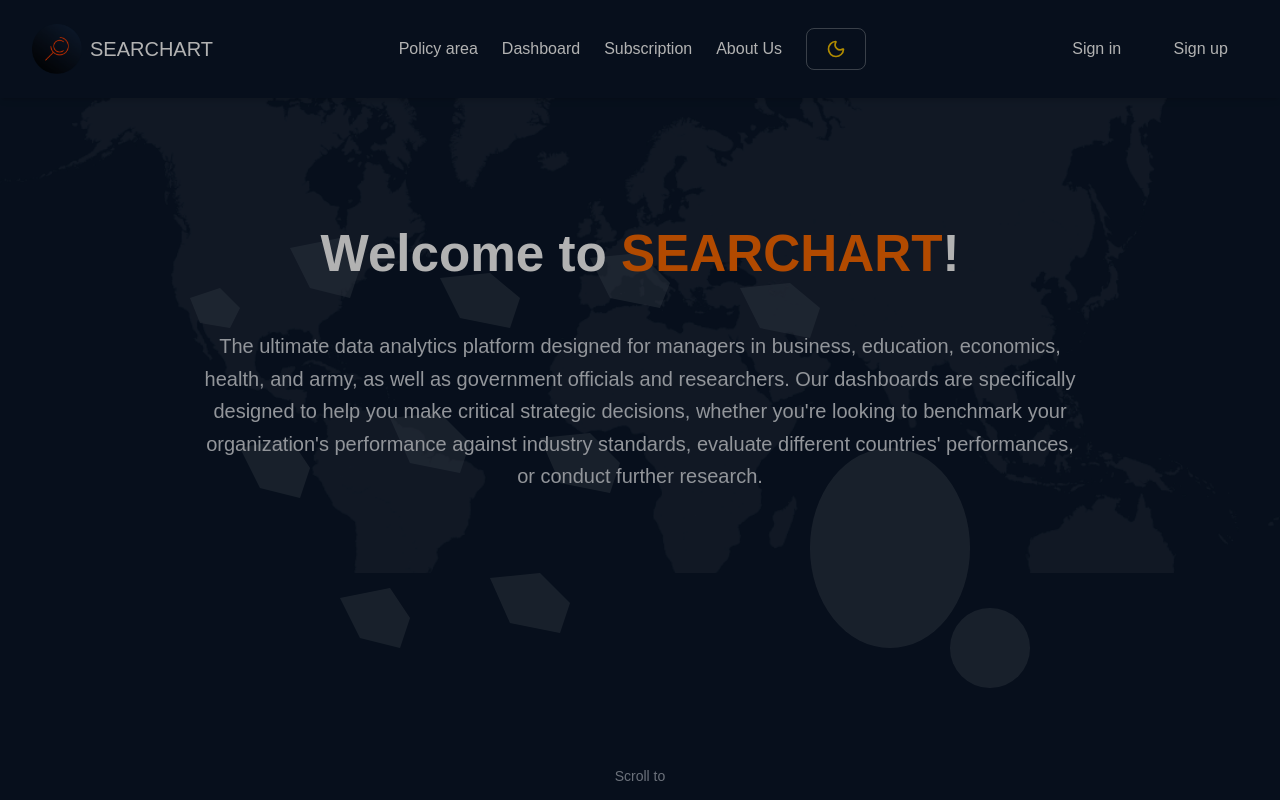
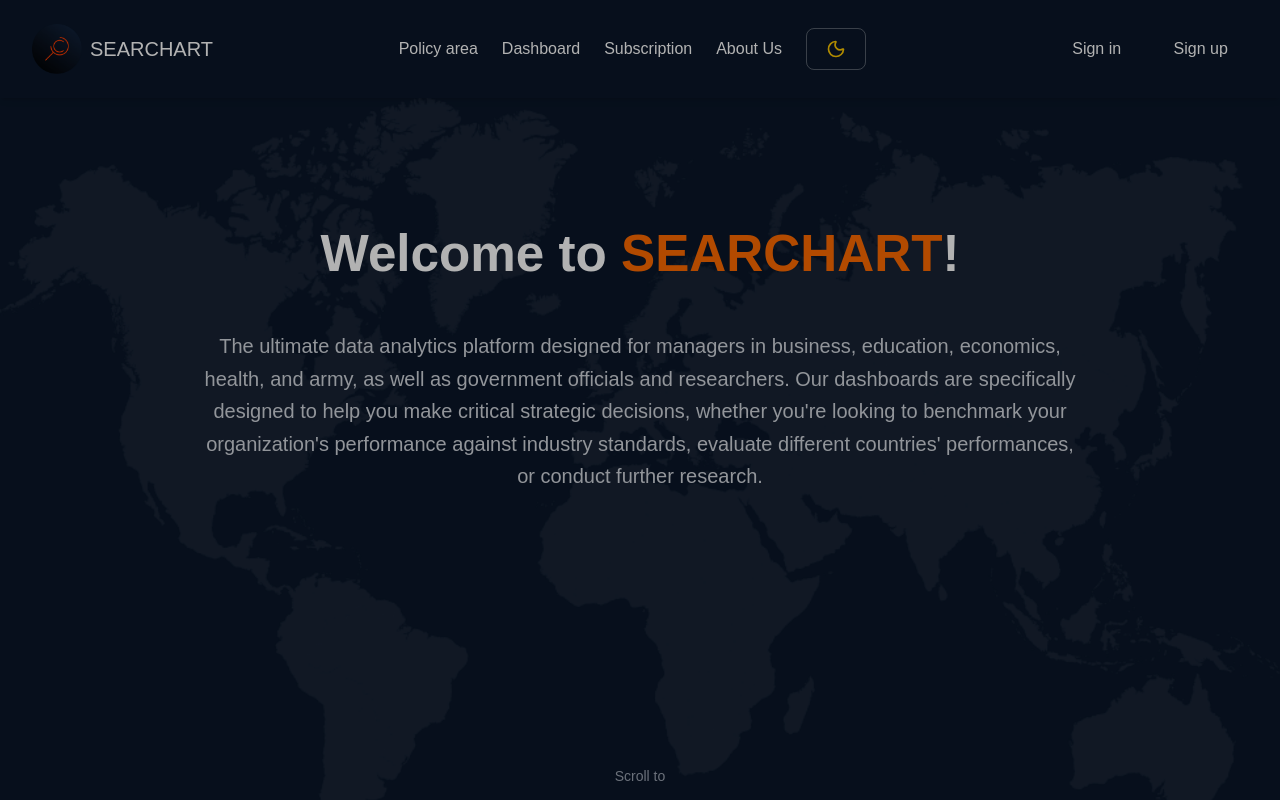
Before and after one commit to IlahinTalibov/SearchChart, a React (Vite) app: page /landing in a window 1280 px wide. Shown: the top 800 px of the page. Built offline with nearby package versions, Linux system fonts and the light colour scheme.

Commit message:
nhgvfceroitpmnokprgtxvg

```diff
--- a/src/pages/LandingPage.tsx
+++ b/src/pages/LandingPage.tsx
@@ -100,34 +100,17 @@ const SearchArtLanding = () => {
       </div>
 
       {/* Hero Section */}
-      <div className="min-h-screen relative overflow-hidden">
-        {/* World Map Background */}
-        <div className="absolute inset-0 opacity-10">
-          <svg className="w-full h-full" viewBox="0 0 1200 800" xmlns="http://www.w3.org/2000/svg">
-            <g fill="currentColor">
-              <path d="M150,200 L180,190 L200,210 L190,230 L160,225 Z" />
-              <path d="M250,150 L300,140 L320,170 L310,200 L270,190 Z" />
-              <path d="M400,180 L450,175 L480,200 L470,230 L420,220 Z" />
-              <path d="M550,160 L600,155 L630,185 L620,210 L570,200 Z" />
-              <path d="M700,190 L750,185 L780,210 L770,240 L720,230 Z" />
-              <path d="M200,350 L250,340 L270,370 L260,400 L220,390 Z" />
-              <path d="M350,320 L400,315 L430,345 L420,375 L370,365 Z" />
-              <path d="M500,340 L550,335 L580,365 L570,395 L520,385 Z" />
-              <path d="M300,500 L350,490 L370,520 L360,550 L320,540 Z" />
-              <path d="M450,480 L500,475 L530,505 L520,535 L470,525 Z" />
-              <ellipse cx="850" cy="450" rx="80" ry="100" />
-              <circle cx="950" cy="550" r="40" />
-            </g>
-          </svg>
-        </div>
-
-        {/* Hero Content */}
-        <div className="relative z-10 flex flex-col items-center justify-center text-center px-4 sm:px-6 lg:px-8 pt-16 sm:pt-24 lg:pt-32 pb-16 sm:pb-20"        style={{
+      <div className="min-h-screen relative overflow-hidden"    style={{
           backgroundImage: `url('MapSearchart.png')`,
           backgroundSize: 'cover',
           backgroundPosition: 'center',
-          backgroundAttachment: 'fixed'
+          backgroundAttachment: 'fixed',
+
         }}>
+        {/* World Map Background */}
+        {/* Hero Content */}
+        <div className="relative z-10 flex flex-col items-center justify-center text-center px-4 sm:px-6 lg:px-8 pt-16 sm:pt-24 lg:pt-32 pb-16 sm:pb-20"
+    >
           <h1 className="text-3xl sm:text-4xl md:text-5xl lg:text-6xl font-bold mb-6 sm:mb-8 lg:mb-12">
             Welcome to <span className="text-orange-500">SEARCHART</span>!
           </h1>
```
